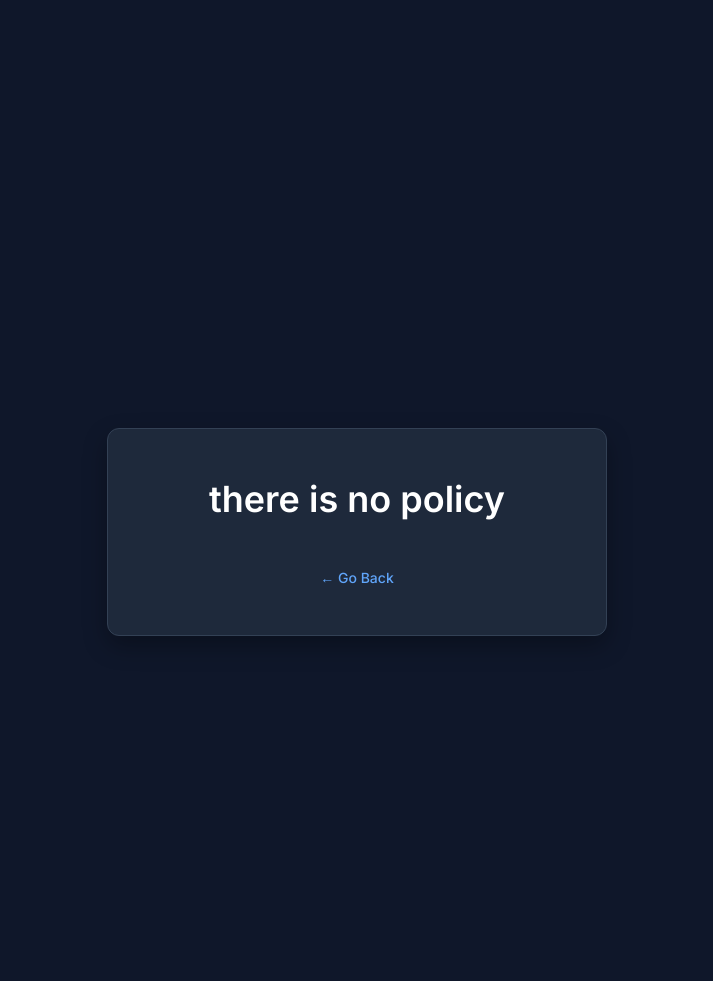
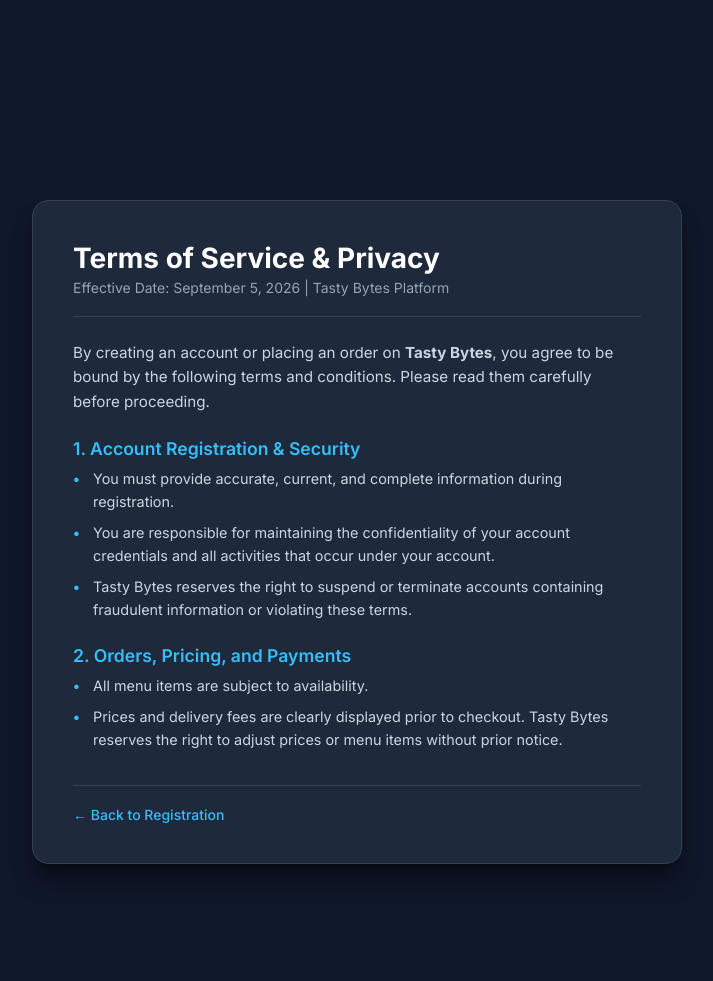
Before and after one commit to zomif/Online-Restaurant, a Flask app: page /auth/policy in a window 1280 px wide. Shown: the part 214-1195 px from the top of the page, without its empty margins (283-996 px from the left). Run offline with Flask 3, Linux system fonts and the light colour scheme; some libraries are stand-ins or nearby versions.

Commit message:
Update policy.html

```diff
--- a/templates/auth/policy.html
+++ b/templates/auth/policy.html
@@ -3,8 +3,8 @@
 <head>
     <meta charset="UTF-8">
     <meta name="viewport" content="width=device-width, initial-scale=1.0">
-    <title>Privacy Policy</title>
-    <link href="https://fonts.googleapis.com/css2?family=Inter:wght@400;500;600&display=swap" rel="stylesheet">
+    <title>Privacy Policy & Terms - Tasty Bytes</title>
+    <link href="https://fonts.googleapis.com/css2?family=Inter:wght@400;500;600;700&display=swap" rel="stylesheet">
     <style>
         * {
             box-sizing: border-box;
@@ -20,37 +20,119 @@
             align-items: center;
             justify-content: center;
             min-height: 100vh;
-            padding: 1.5rem;
+            padding: 2rem 1rem;
         }
 
         .policy-card {
             background-color: #1e293b;
-            padding: 3rem 2.5rem;
-            border-radius: 12px;
-            box-shadow: 0 10px 25px rgba(0, 0, 0, 0.3);
+            padding: 2.5rem;
+            border-radius: 16px;
+            box-shadow: 0 20px 25px -5px rgba(0, 0, 0, 0.4), 0 8px 10px -6px rgba(0, 0, 0, 0.4);
             width: 100%;
-            max-width: 500px;
+            max-width: 650px;
             border: 1px solid #334155;
-            text-align: center;
+            text-align: left;
         }
 
-        .policy-card h1 {
-            font-size: 2.25rem;
-            font-weight: 600;
-            color: #ffffff;
+        .policy-header {
+            border-bottom: 1px solid #334155;
+            padding-bottom: 1.25rem;
             margin-bottom: 1.5rem;
         }
 
+        .policy-header h1 {
+            font-size: 1.75rem;
+            font-weight: 700;
+            color: #ffffff;
+            margin-bottom: 0.25rem;
+        }
+
+        .policy-header p {
+            font-size: 0.875rem;
+            color: #94a3b8;
+        }
+
+        .policy-body {
+            max-height: 420px;
+            overflow-y: auto;
+            padding-right: 0.75rem;
+        }
+
+        /* Custom scrollbar styling */
+        .policy-body::-webkit-scrollbar {
+            width: 6px;
+        }
+        .policy-body::-webkit-scrollbar-track {
+            background: #0f172a;
+            border-radius: 4px;
+        }
+        .policy-body::-webkit-scrollbar-thumb {
+            background: #475569;
+            border-radius: 4px;
+        }
+
+        .intro-text {
+            font-size: 0.95rem;
+            color: #cbd5e1;
+            line-height: 1.6;
+            margin-bottom: 1.5rem;
+        }
+
+        .section {
+            margin-bottom: 1.5rem;
+        }
+
+        .section h2 {
+            font-size: 1.1rem;
+            font-weight: 600;
+            color: #38bdf8;
+            margin-bottom: 0.5rem;
+        }
+
+        .section ul {
+            list-style-type: none;
+            padding-left: 0;
+        }
+
+        .section li {
+            font-size: 0.9rem;
+            color: #cbd5e1;
+            line-height: 1.6;
+            margin-bottom: 0.5rem;
+            position: relative;
+            padding-left: 1.25rem;
+        }
+
+        .section li::before {
+            content: "•";
+            color: #38bdf8;
+            font-weight: bold;
+            position: absolute;
+            left: 0;
+        }
+
+        .policy-footer {
+            border-top: 1px solid #334155;
+            padding-top: 1.25rem;
+            margin-top: 1.5rem;
+            display: flex;
+            justify-content: space-between;
+            align-items: center;
+        }
+
         .back-link {
-            display: inline-block;
-            margin-top: 1.5rem;
-            color: #60a5fa;
+            display: inline-flex;
+            align-items: center;
+            gap: 0.5rem;
+            color: #38bdf8;
             text-decoration: none;
             font-size: 0.875rem;
             font-weight: 500;
+            transition: color 0.2s;
         }
 
         .back-link:hover {
+            color: #7dd3fc;
             text-decoration: underline;
         }
     </style>
@@ -58,8 +140,62 @@
 <body>
 
     <div class="policy-card">
-        <h1>there is no policy</h1>
-        <a href="{{ url_for('auth.register') }}" class="back-link">← Go Back</a>
+        <div class="policy-header">
+            <h1>Terms of Service & Privacy</h1>
+            <p>Effective Date: September 5, 2026 | Tasty Bytes Platform</p>
+        </div>
+
+        <div class="policy-body">
+            <p class="intro-text">
+                By creating an account or placing an order on <strong>Tasty Bytes</strong>, you agree to be bound by the following terms and conditions. Please read them carefully before proceeding.
+            </p>
+
+            <div class="section">
+                <h2>1. Account Registration & Security</h2>
+                <ul>
+                    <li>You must provide accurate, current, and complete information during registration.</li>
+                    <li>You are responsible for maintaining the confidentiality of your account credentials and all activities that occur under your account.</li>
+                    <li>Tasty Bytes reserves the right to suspend or terminate accounts containing fraudulent information or violating these terms.</li>
+                </ul>
+            </div>
+
+            <div class="section">
+                <h2>2. Orders, Pricing, and Payments</h2>
+                <ul>
+                    <li>All menu items are subject to availability.</li>
+                    <li>Prices and delivery fees are clearly displayed prior to checkout. Tasty Bytes reserves the right to adjust prices or menu items without prior notice.</li>
+                    <li>Once an order is placed and confirmed, cancellation requests are subject to kitchen preparation status and may not be guaranteed.</li>
+                </ul>
+            </div>
+
+            <div class="section">
+                <h2>3. Content & AI Assistant Disclaimer</h2>
+                <ul>
+                    <li>Nutritional information, ingredient descriptions, and automated recommendations provided by our AI Assistant are for informational purposes only.</li>
+                    <li>If you have severe food allergies or specific dietary restrictions, please verify ingredient details directly with staff prior to ordering.</li>
+                </ul>
+            </div>
+
+            <div class="section">
+                <h2>4. Acceptable Use</h2>
+                <ul>
+                    <li>You agree not to misuse our platform, attempt unauthorized access to our database, or disrupt our ordering system using automated scripts or software.</li>
+                    <li>Abuse of user accounts, order counters, or promotional features may result in immediate account termination.</li>
+                </ul>
+            </div>
+
+            <div class="section">
+                <h2>5. Privacy & Data Collection</h2>
+                <ul>
+                    <li>We collect personal data—including your name, email address, order history, and account preferences—solely to process orders and improve your experience.</li>
+                    <li>We do not sell or rent your personal information to third parties.</li>
+                </ul>
+            </div>
+        </div>
+
+        <div class="policy-footer">
+            <a href="{{ url_for('auth.register') }}" class="back-link">← Back to Registration</a>
+        </div>
     </div>
 
 </body>
```
